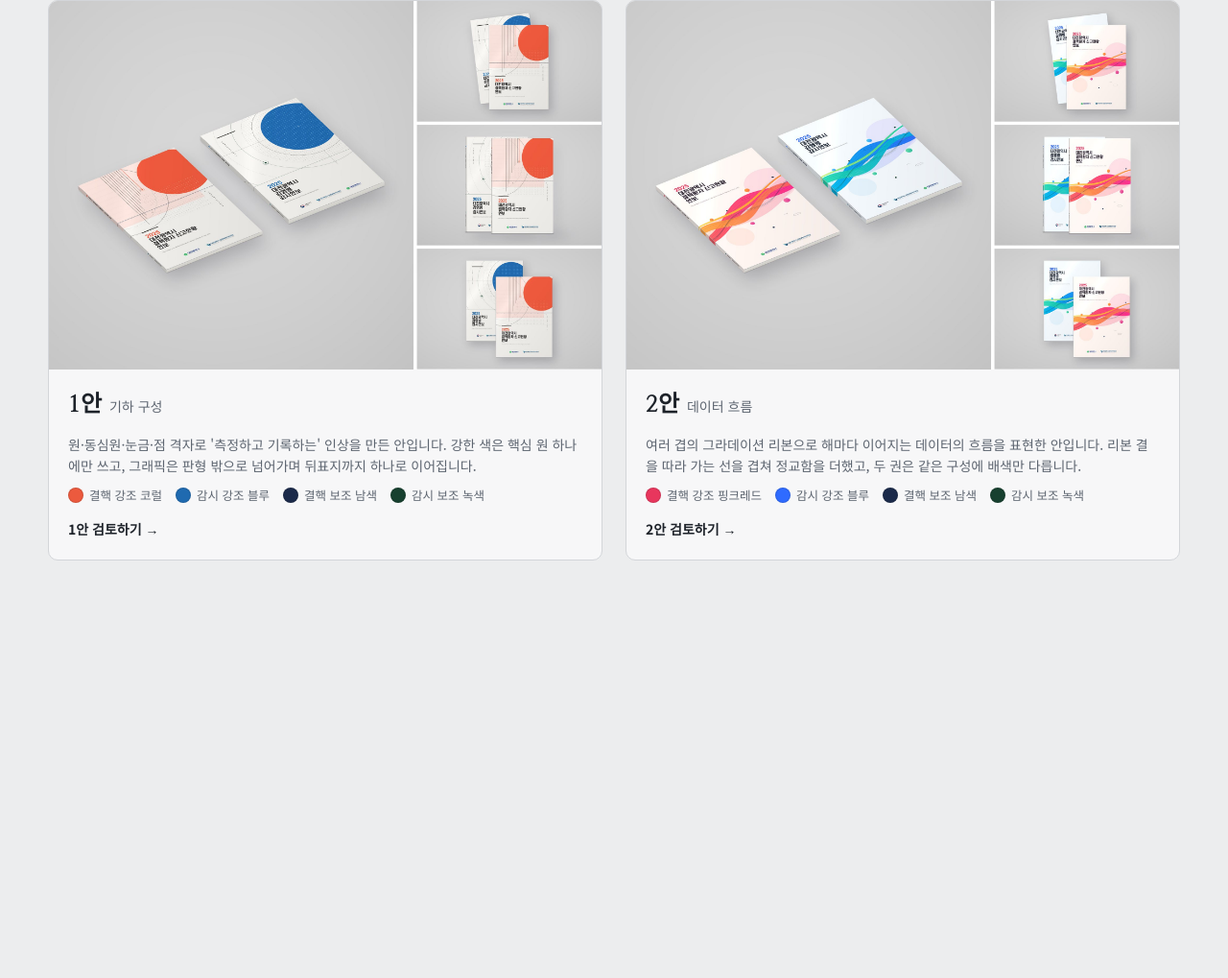
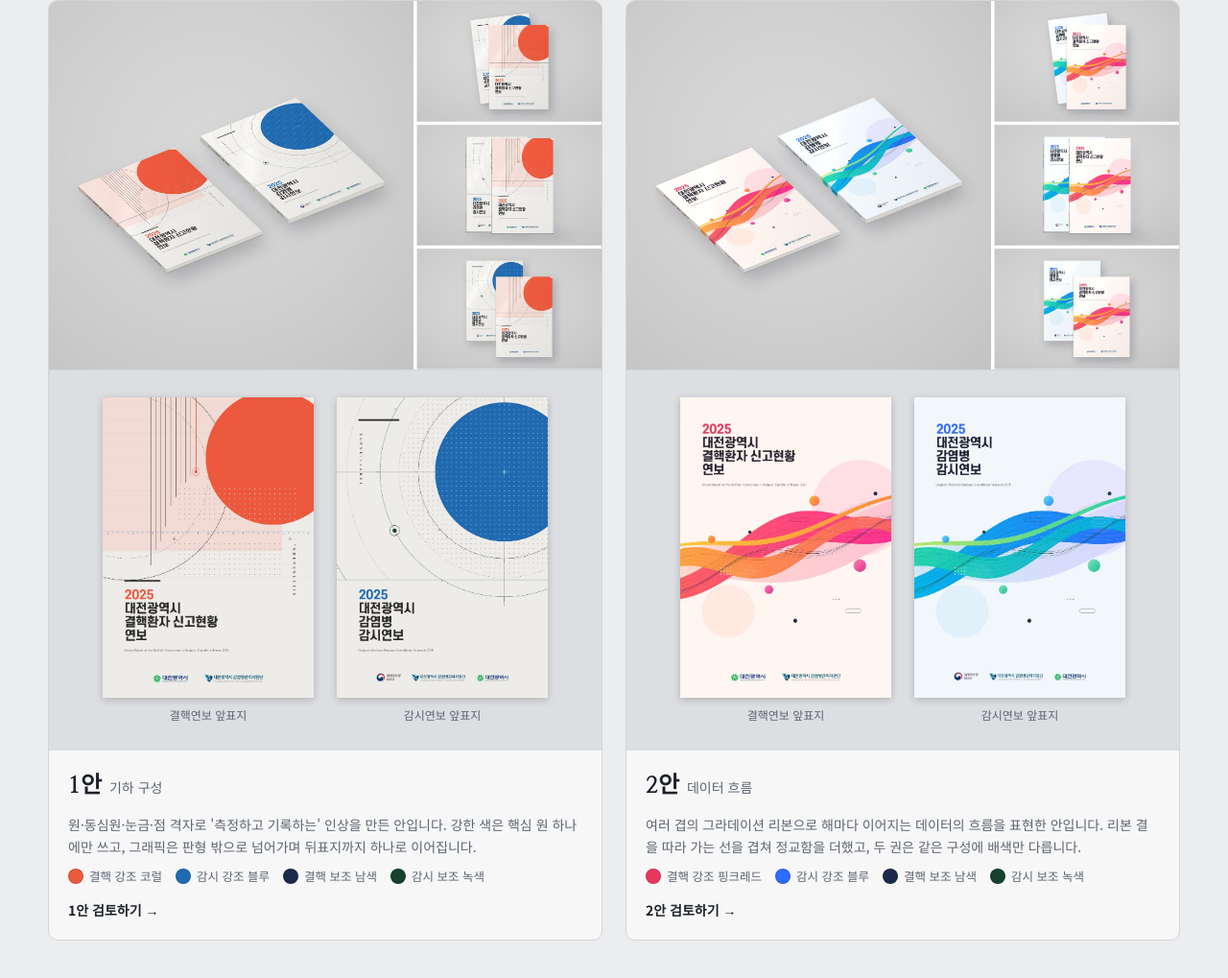
Before and after one commit to SomySam/print_sample_202611, a plain HTML site: page index.html in a window 1280 px wide. Shown: the part 343-1362 px from the top of the page at 96% size. Before the commit the page ends 999 px from the top, so only its background shows below. Drawn offline with Linux system fonts and the light colour scheme.

Commit message:
메인 카드에 시안별 앞표지 이미지 추가
Co-Authored-By: Claude Opus 5.5 <noreply@anthropic.com>

```diff
--- a/index.html
+++ b/index.html
@@ -54,6 +54,10 @@ body::before{content:"";position:fixed;inset:0 0 auto;height:env(safe-area-inset
 .card{display:flex;flex-direction:column;background:var(--surface);border:1px solid var(--line);border-radius:10px;overflow:hidden;text-decoration:none;transition:border-color .15s}
 .card:hover{border-color:var(--muted)}
 .card img{display:block;width:100%;aspect-ratio:3/2;object-fit:cover;background:var(--stage)}
+.fronts{display:grid;grid-template-columns:1fr 1fr;gap:clamp(10px,2.5vw,24px);background:var(--stage);padding:clamp(14px,3vw,28px) clamp(18px,5vw,56px);border-top:1px solid var(--line)}
+.fronts figure{margin:0;display:flex;flex-direction:column;align-items:center;gap:8px;min-width:0}
+.fronts img{width:100%;aspect-ratio:176/250;object-fit:cover;box-shadow:0 2px 8px rgba(0,0,0,.2)}
+.fronts figcaption{font-size:12px;color:var(--muted)}
 .card .body{padding:18px 20px 20px;display:flex;flex-direction:column;gap:10px}
 .card h2{font-family:var(--f-display);font-size:24px;font-weight:800}
 .card h2 small{font-family:var(--f-ui);font-size:14px;font-weight:500;color:var(--muted);margin-left:8px}
@@ -182,6 +186,10 @@ function home() {
   const cards = ORDER.map(k => { const p = PLANS[k]; return `
     <a class="card" href="#plan-${k}">
       <img src="${IMG(`p${k}_mockup.jpg`)}" alt="${p.name} 결핵연보·감시연보 목업">
+      <div class="fronts">
+        <figure><img src="${IMG(`p${k}_tb_front.jpg`)}" alt="${p.name} 결핵연보 앞표지"><figcaption>결핵연보 앞표지</figcaption></figure>
+        <figure><img src="${IMG(`p${k}_gs_front.jpg`)}" alt="${p.name} 감시연보 앞표지"><figcaption>감시연보 앞표지</figcaption></figure>
+      </div>
       <div class="body">
         <h2>${p.name}<small>${esc(p.title)}</small></h2>
         <p>${esc(p.concept)}</p>
```
Also changed, not shown: img/p1_gs_front.jpg (added), img/p1_tb_front.jpg (added), img/p2_gs_front.jpg (added), img/p2_tb_front.jpg (added).
